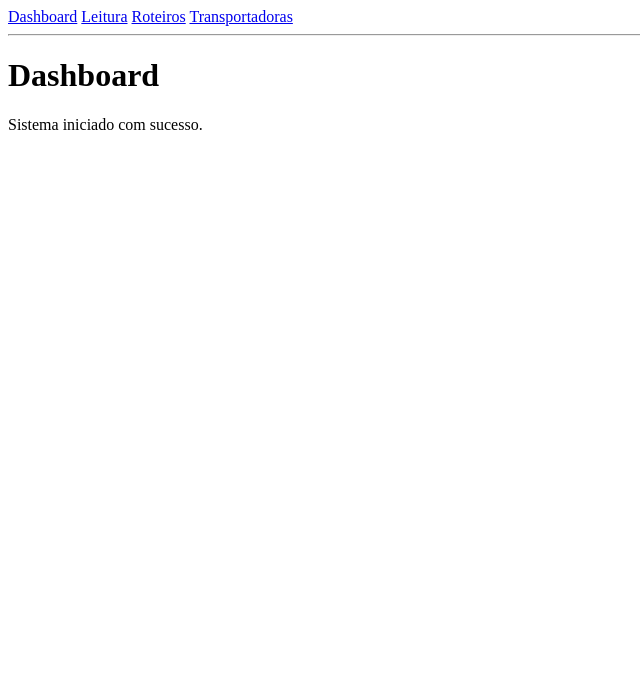
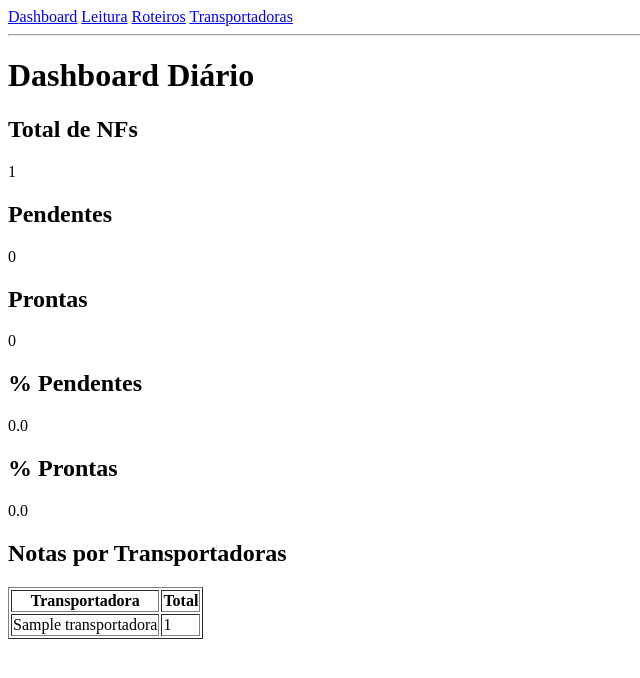
Before and after one commit to gabrielxavii/Gerenciador-de-notas, a Flask app: page / in a window 1280 px wide. Shown: the top 678 px of the page, without its empty margins (0-640 px from the left). Run offline with Flask 3, Linux system fonts and the light colour scheme; tables that the repository leaves empty hold one stand-in row (values such as "Sample post").

Commit message:
Implementação do dashboard diário

```diff
--- a/app.py
+++ b/app.py
@@ -16,7 +16,12 @@ from database import(
     listar_notas_roteiro,
     voltar_pendente,
     marcar_pronta,
-    pesquisar_notas
+    pesquisar_notas,
+    total_notas,
+    total_pendentes,
+    total_prontas,
+    total_poor_transportadora
+
 )
 
 app = Flask(__name__)
@@ -29,7 +34,29 @@ criar_banco()
 
 @app.route("/")
 def dashboard():
-    return render_template("dashboard.html")
+
+    total = total_notas()
+    pendentes = total_pendentes()
+    prontas = total_prontas()
+    totais_transportadoras = total_poor_transportadora()
+
+
+    if total > 0:
+        porcentagem_pendentes = round((pendentes / total) * 100, 1)
+        porcentagem_prontas = round((prontas / total) * 100, 1)
+    else:
+        porcentagem_pendentes = 0
+        porcentagem_prontas = 0
+
+    return render_template(
+        "dashboard.html",
+        total=total,
+        pendentes=pendentes,
+        prontas=prontas,
+        porcentagem_pendentes=porcentagem_pendentes,
+        porcentagem_prontas=porcentagem_prontas,
+        totais_transportadoras=totais_transportadoras
+        )
 
 
 # ==========================
--- a/database.py
+++ b/database.py
@@ -438,6 +438,64 @@ def total_notas():
 
     return total
 
+def total_pendentes():
+
+    conexao = conectar()
+    cursor = conexao.cursor()
+
+    cursor.execute("""
+        SELECT COUNT(*)
+        FROM notas
+        WHERE status = ?
+""", ('Pendente',))
+
+    total = cursor.fetchone()[0]
+
+    conexao.close()
+
+    return total
+
+def total_prontas():
+
+    conexao = conectar()
+    cursor = conexao.cursor()
+
+    cursor.execute("""
+        SELECT COUNT(*)
+        FROM notas
+        WHERE status = ?
+""", ('Pronta',))
+
+    total = cursor.fetchone()[0]
+
+    conexao.close()
+
+    return total
+
+def total_poor_transportadora():
+
+    conexao = conectar()
+    cursor = conexao.cursor()
+
+    cursor.execute("""
+        SELECT
+            transportadoras.nome,
+            COUNT(*)
+        FROM notas
+
+        JOIN transportadoras
+            ON notas.transportadora_id = transportadoras.id
+
+        GROUP BY transportadoras.nome
+
+        ORDER BY COUNT(*) DESC
+ """)
+
+    totais = cursor.fetchall()
+
+    conexao.close()
+
+    return totais
 
 if __name__ == "__main__":
     criar_banco()
--- a/templates/dashboard.html
+++ b/templates/dashboard.html
@@ -2,8 +2,40 @@
 
 {% block content %}
 
-<h1>Dashboard</h1>
+<h1>Dashboard Diário</h1>
 
-<p>Sistema iniciado com sucesso.</p>
+<h2>Total de NFs</h2>
+<p>{{ total }}</p>
 
+<h2>Pendentes</h2>
+<p>{{ pendentes }}</p>
+
+<h2>Prontas</h2>
+<p>{{ prontas }}</p>
+
+<h2>% Pendentes</h2>
+<p>{{ porcentagem_pendentes }}</p>
+
+<h2>% Prontas</h2>
+<p>{{ porcentagem_prontas }}</p>
+
+<h2>Notas por Transportadoras</h2>
+
+<table border="1">
+
+    <tr>
+        <th>Transportadora</th>
+        <th>Total</th>
+    </tr>
+
+    {% for transportadora in totais_transportadoras %}
+
+    <tr>
+        <td>{{ transportadora[0] }}</td>
+        <td>{{ transportadora[1] }}</td>
+    </tr>
+
+    {% endfor %}
+
+</table>
 {% endblock %}
```
